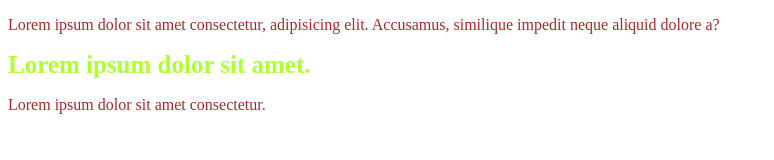
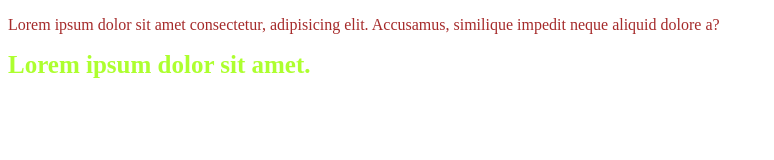
Before and after one commit to svetlanabelaya/gittest1, a plain HTML site: page index.html in a window 1280 px wide. Shown: the whole page, without its empty margins (0-774 px from the left). Drawn offline with Linux system fonts and the light colour scheme.

Commit message:
удаление дива

```diff
--- a/index.html
+++ b/index.html
@@ -10,8 +10,6 @@
 <body>
     <p>Lorem ipsum dolor sit amet consectetur, adipisicing elit. Accusamus, similique impedit neque aliquid dolore a?</p>
     <h1>Lorem ipsum dolor sit amet.</h1>
-    <div>
-        <p>Lorem ipsum dolor sit amet consectetur.</p>
-    </div>
+
 </body>
 </html>
```
